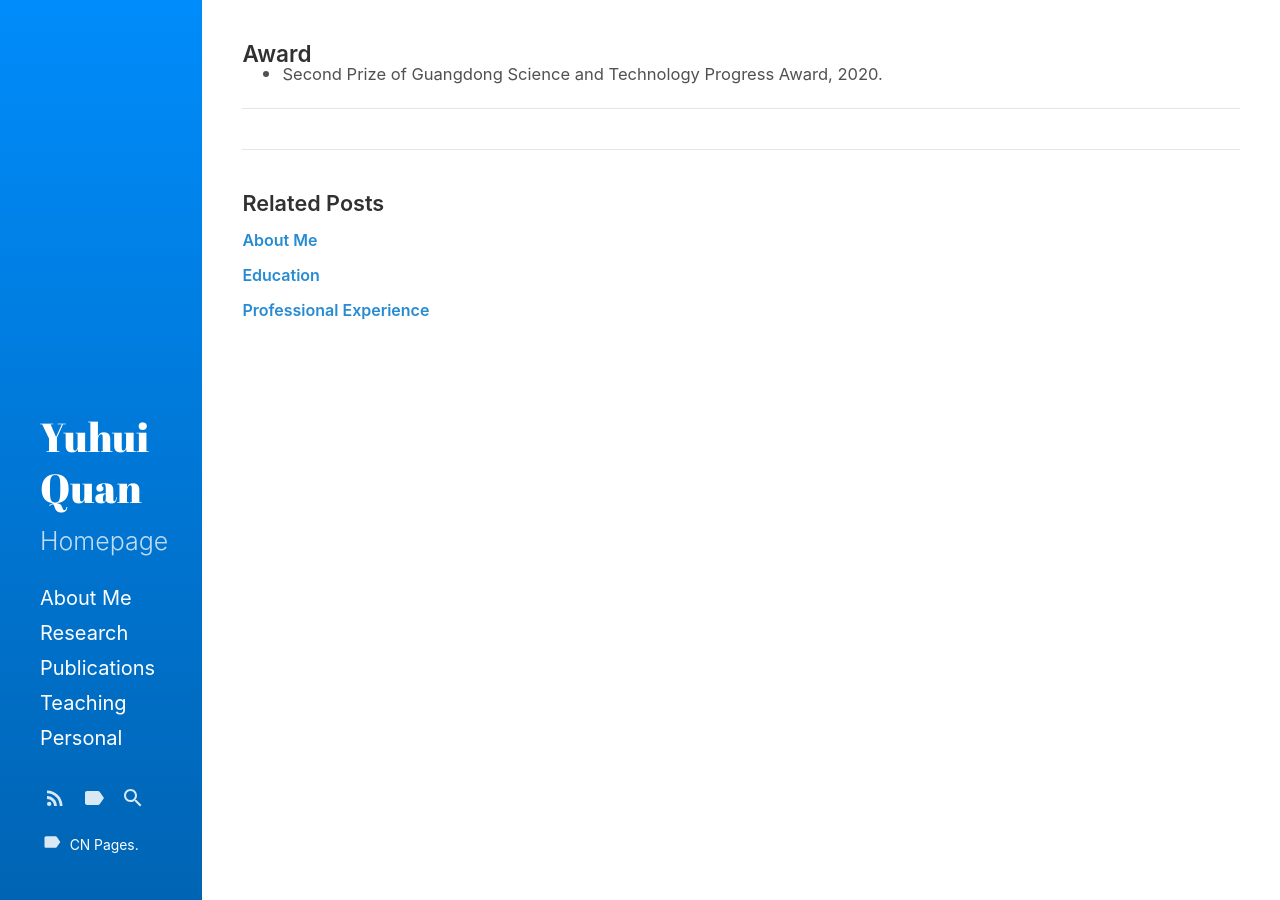
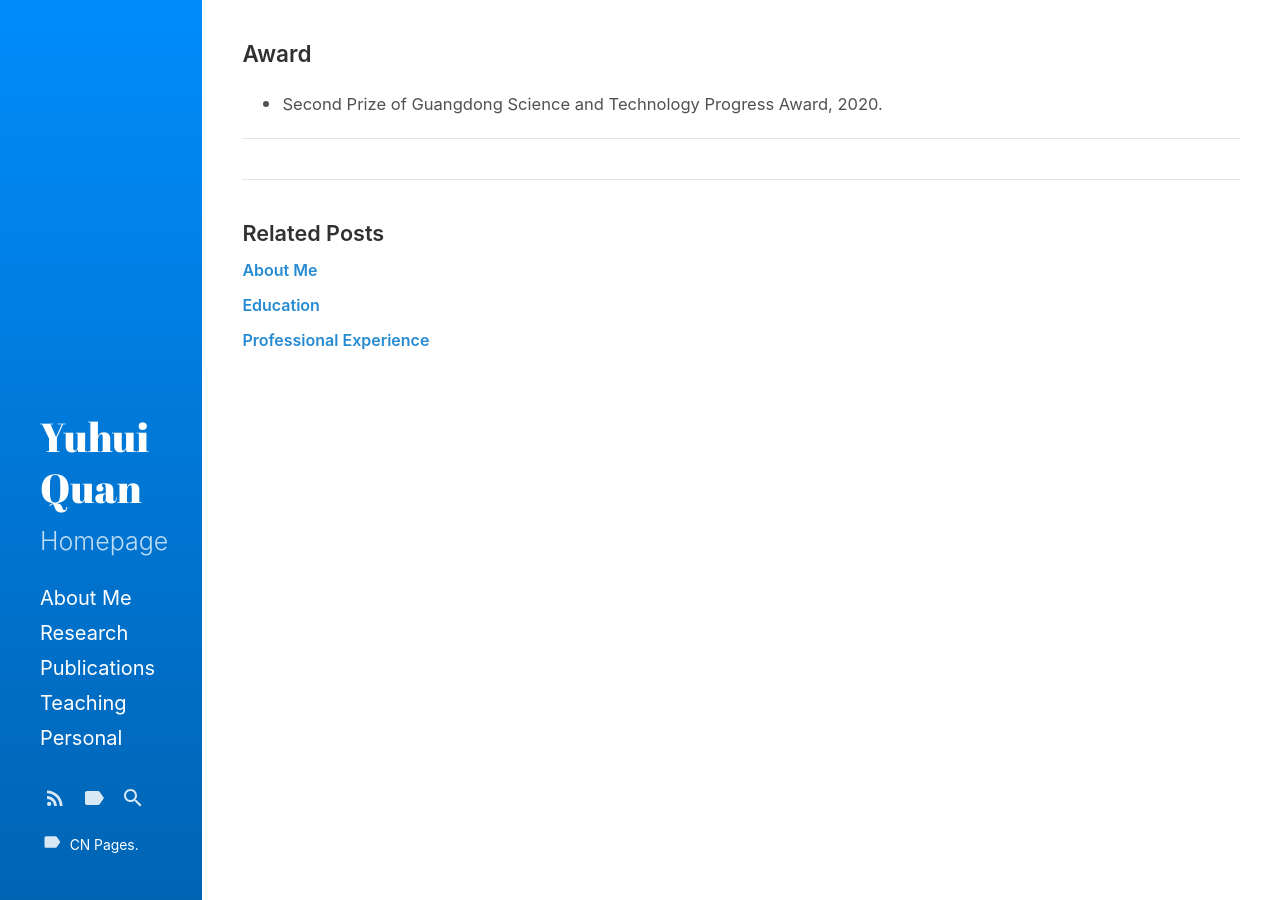
Before and after one commit to Dofboom/Dofboom.github.io, a Jekyll site: the page built from _posts/2020-5-30-a_award.md, in a window 1280 px wide. Built offline with Jekyll 4.4.1, drawn with Linux system fonts in a browser that asks for light colours.

Commit message:
Update _posts.scss

```diff
--- a/_sass/hydeout/_posts.scss
+++ b/_sass/hydeout/_posts.scss
@@ -78,7 +78,7 @@ article + *,
 .post-meta {
   color: $body-muted;
   margin-bottom: 1rem; //此处控制about me界面标题离下面内容的距离
-  margin-top: -2rem;
+  margin-top: -0.5rem;
 }
 
 .post,
```
